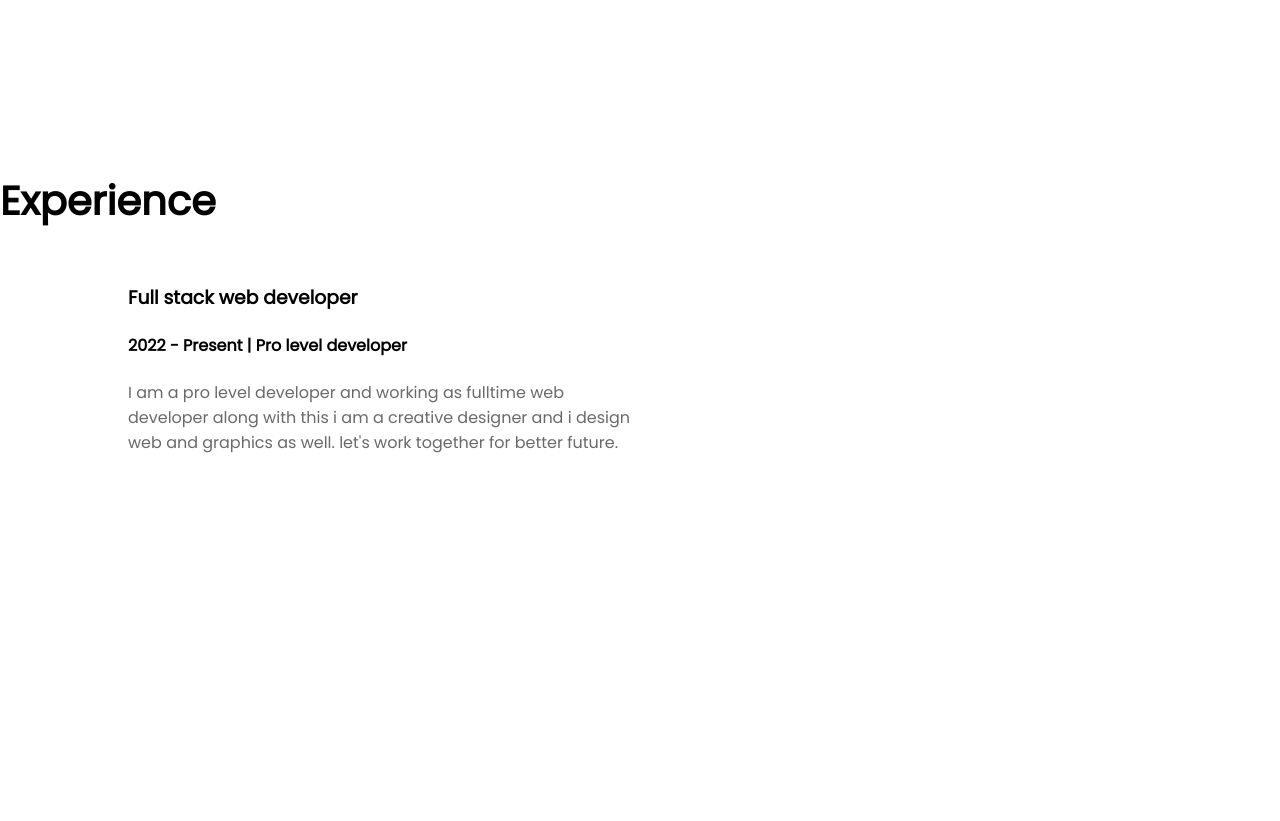
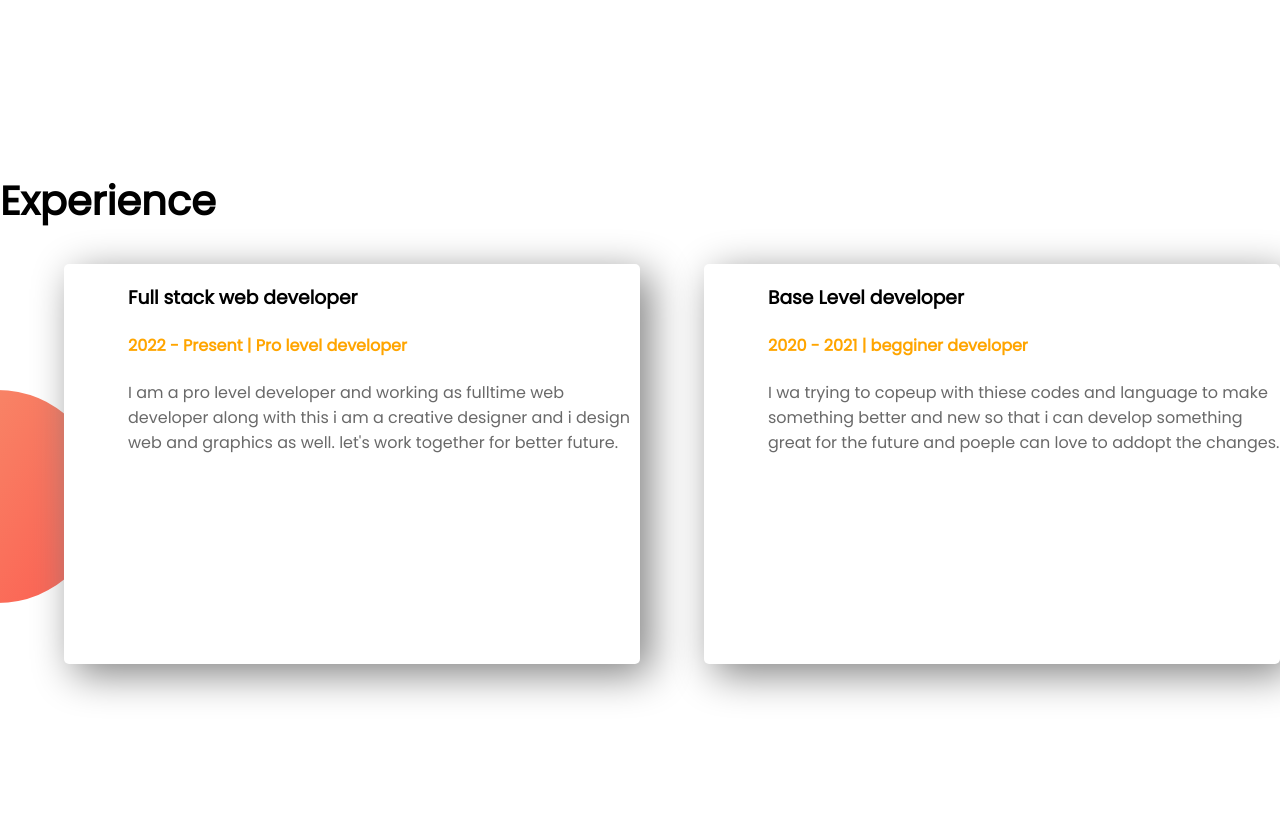
Before and after one commit to nayem2000/mustafijur-portfolio, a plain HTML site: page index.html in a window 1280 px wide. Shown: the part 1162-1983 px from the top of the page. Drawn offline with Linux system fonts and the light colour scheme.

Commit message:
another-update

```diff
--- a/index.html
+++ b/index.html
@@ -14,7 +14,7 @@
 
         <div class="half-width">
             <h1>Welcome to</h1>
-            <h1><span class="name-highlight">Mustafijur's</span> Portfolio!</h1>
+            <h1><span class="orange-highlight">Mustafijur's</span> Portfolio!</h1>
             <h3>Creative developer</h3>
             <p>Hello there! I am a creative developer and learning everyday from the tech world and the nature. I love creativity to explore the best of the nature and you. Let's work together to build something creative and new.</p>
             <a class="link-button" target="_blank" href="https://www.mustafijur.info">HIRE ME</a>
@@ -40,13 +40,16 @@
 
     <section class="experience-section">
         <h2>Experience</h2>
-        <div class="half-width">
+        <div class="half-width single-experience">
             <h3>Full stack web developer</h3>
-            <h4>2022 - Present | Pro level developer</h4>
+            <h4 class="orange-highlight">2022 - Present | Pro level developer</h4>
             <p>I am a pro level developer and working as fulltime web developer along with this i am a creative designer and i design web and graphics as well. let's work together for better future.</p>
 
         </div>
-        <div class="half-width">
+        <div class="half-width single-experience">
+            <h3>Base Level developer</h3>
+            <h4 class="orange-highlight">2020 - 2021 | begginer developer</h4>
+            <p>I wa trying to copeup with thiese codes and language to make something better and new so that i can develop something great for the future and poeple can love to addopt the changes.</p>
 
         </div>
     </section>
--- a/style.css
+++ b/style.css
@@ -12,7 +12,7 @@ p{
     color: dimgray;
 }
 
-.name-highlight{
+.orange-highlight{
     color:orange;
 }
 .half-width{
@@ -45,3 +45,18 @@ section{
     background-repeat: no-repeat;
     background-position: right;
 }
+
+.single-experience{
+    background-color: white;
+    box-shadow: 10px 10px 40px gray;
+    border-radius: 5px;
+    height: 80%;
+}
+.experience-section{
+    background-image: url(images/exp-bg.png);
+    background-repeat: no-repeat;
+    background-position: left;
+}
+#full-stack{
+    border-left: 7px solid;
+}
```
